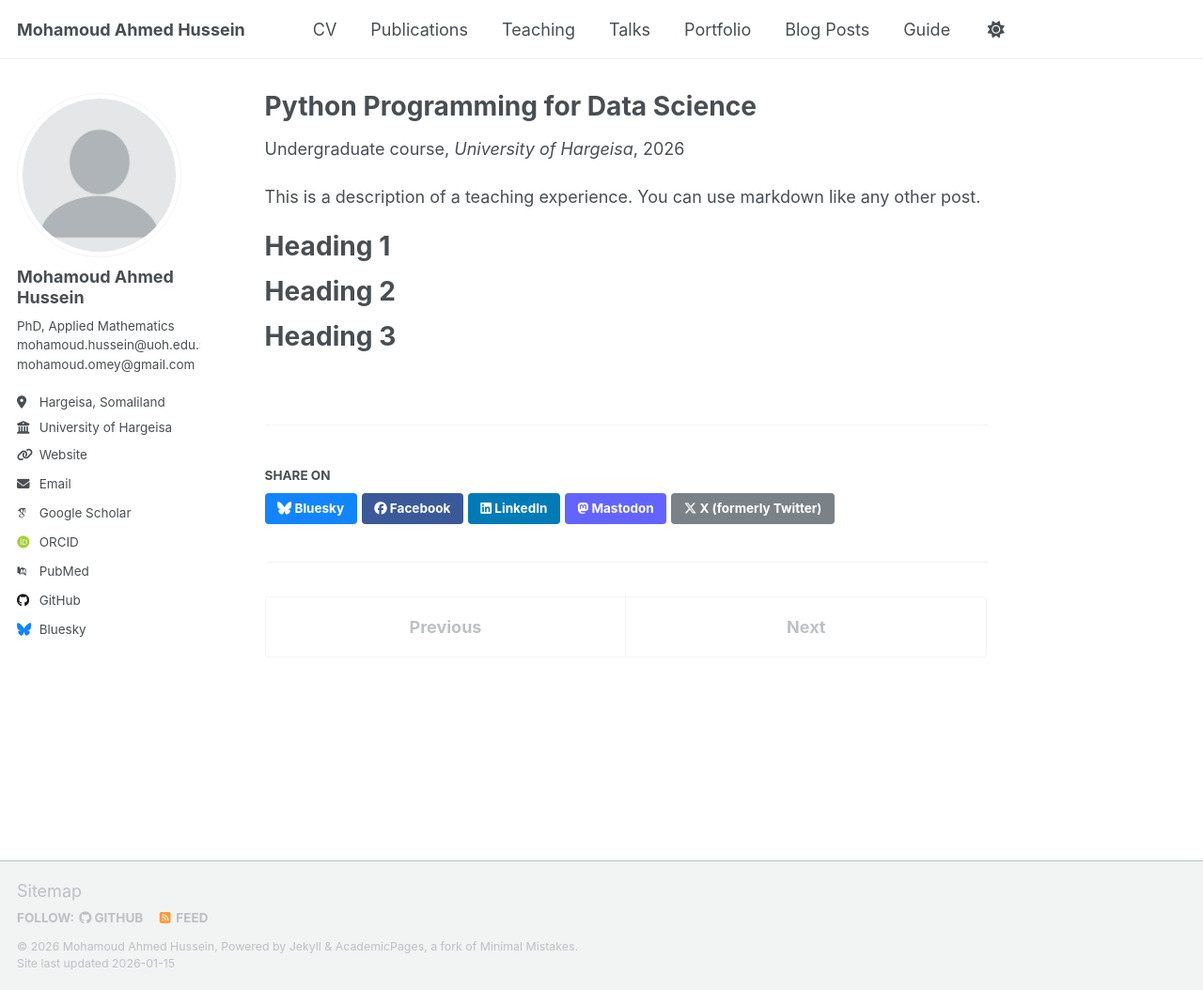
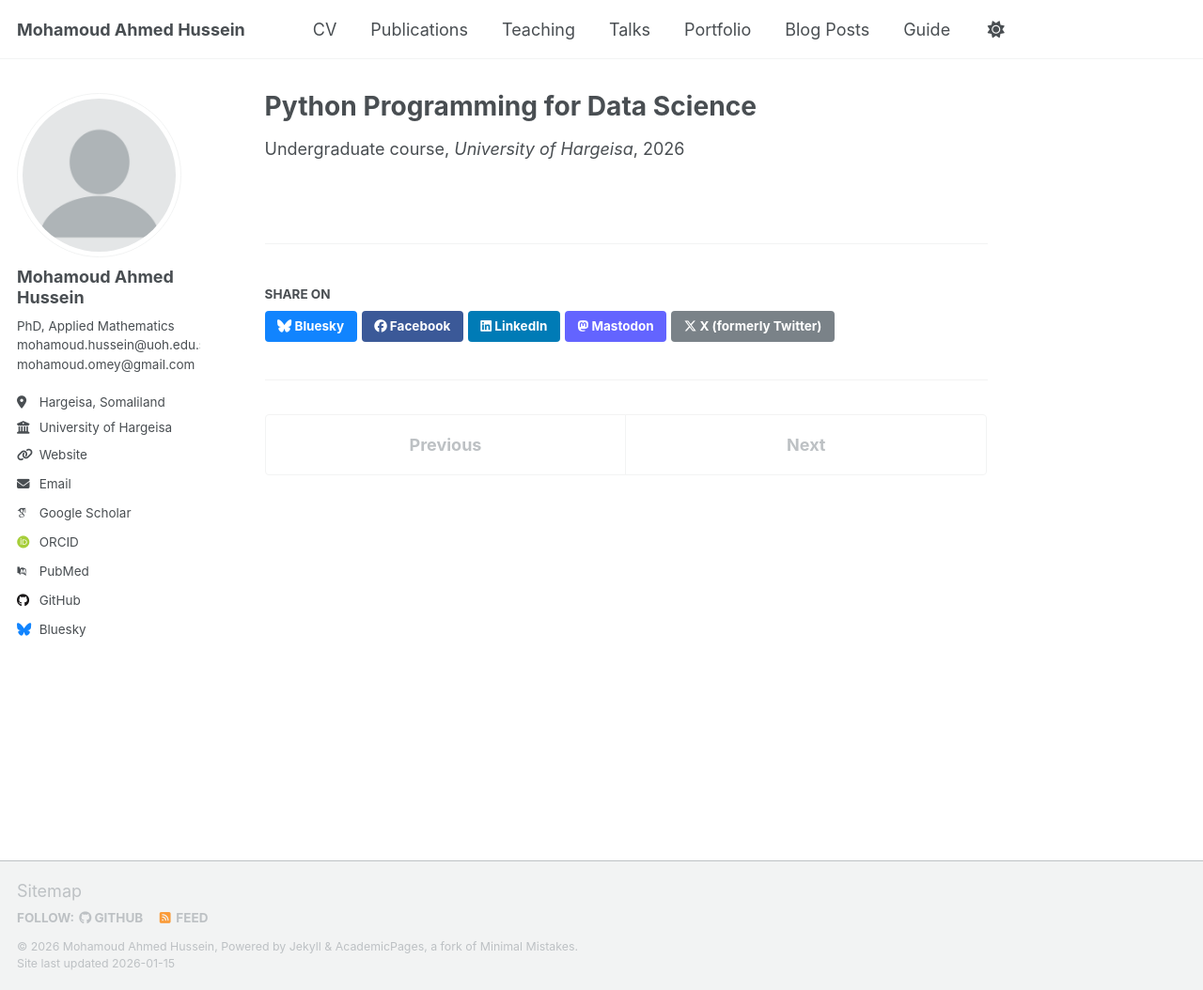
Before and after one commit to DrMohamoud/DrMohamoud.github.io, a Jekyll site: the page built from _teaching/2014-spring-teaching-1.md, in a window 1280 px wide and 1054 px high. Shown: the whole window at 94% size. Built offline with Jekyll 4.4.1, drawn with Linux system fonts in a browser that asks for light colours; some web fonts are replaced; a script that is not in the unit is left out.

Commit message:
Update 2014-spring-teaching-1.md

```diff
--- a/_teaching/2014-spring-teaching-1.md
+++ b/_teaching/2014-spring-teaching-1.md
@@ -6,14 +6,3 @@
 venue: "University of Hargeisa"
 location: "Hargeis, Somaliland"
 ---
-
-This is a description of a teaching experience. You can use markdown like any other post.
-
-Heading 1
-======
-
-Heading 2
-======
-
-Heading 3
-======
```
